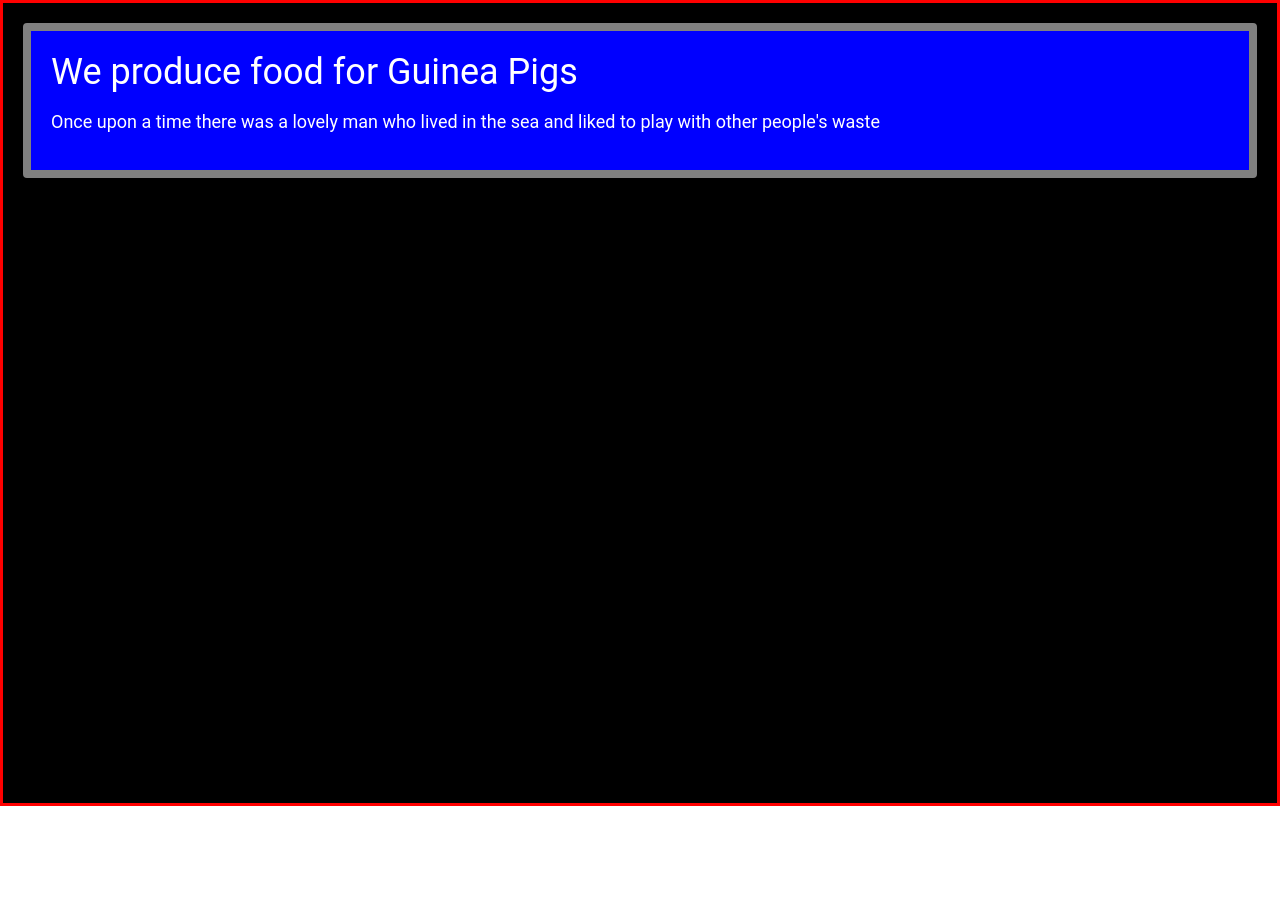
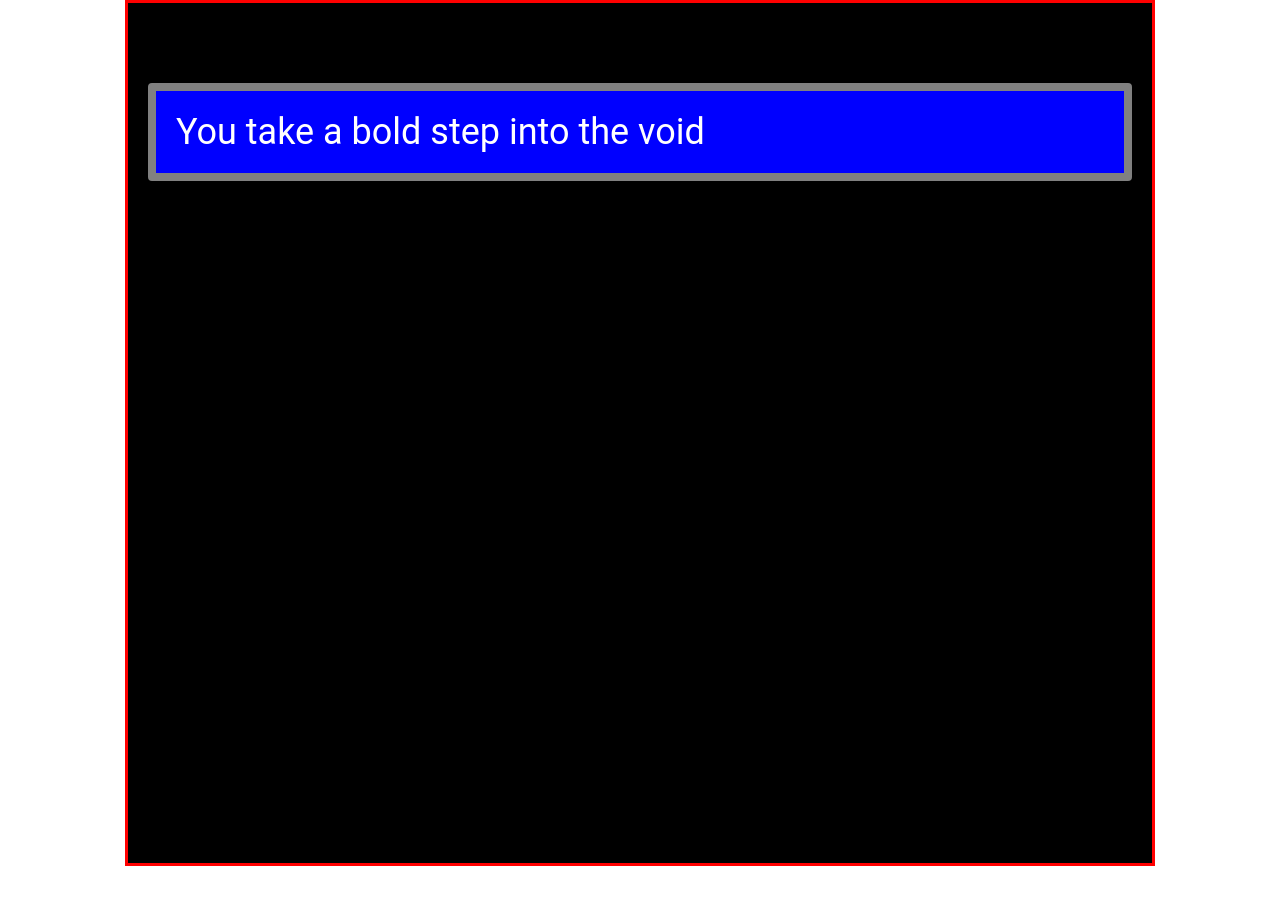
Before and after one commit to GeekTavern/thegame, a React (Create React App) app: page /sandbox in a window 1280 px wide. Before the commit the page ends 806 px from the top, so only its background shows below. Built offline with nearby package versions, Linux system fonts and the light colour scheme.

Commit message:
typing animation functionality

```diff
--- a/src/globalStyles/mixins.scss
+++ b/src/globalStyles/mixins.scss
@@ -3,7 +3,6 @@
 @mixin container-desktop() {
   max-width: $max-width-desktop;
   display: grid;
-  grid-template-columns: repeat(12, 1fr);
   gap: 20px;
   margin: auto;
   margin-bottom: 40px;
@@ -32,4 +31,5 @@
   font-size: large;
   border-width: 8px;
   border-radius: 4px;
+  height: fit-content;
 }
--- a/src/pages/SandboxPage/SandboxPage.tsx
+++ b/src/pages/SandboxPage/SandboxPage.tsx
@@ -9,26 +9,15 @@ const SandboxPage = () => {
       <div className='box'>
         <TypeAnimation
           sequence={[
-            // Same substring at the start will only be typed out once, initially
-            'We produce food for Mice',
-            1000, // wait 1s before replacing "Mice" with "Hamsters"
-            'We produce food for Hamsters',
-            1000,
-            'We produce food for Guinea Pigs',
-            1000,
-            'We produce food for Chinchillas',
-            1000,
+            'You take a bold step into the void',
+            () => console.log('done typing!'),
           ]}
           wrapper='span'
           speed={50}
           style={{ fontSize: '2em', display: 'inline-block' }}
-          repeat={Infinity}
+          repeat={0}
           cursor={false}
         />
-        <p>
-          Once upon a time there was a lovely man who lived in the sea and liked
-          to play with other people's waste
-        </p>
       </div>
     </div>
   );
--- a/src/pages/SandboxPage/sandboxPage.scss
+++ b/src/pages/SandboxPage/sandboxPage.scss
@@ -1,6 +1,7 @@
 @import '../../globalStyles/mixins.scss';
 
 .page-container {
+  @include container-desktop;
   background-color: black;
   height: 100vh;
   border: solid red;
```
